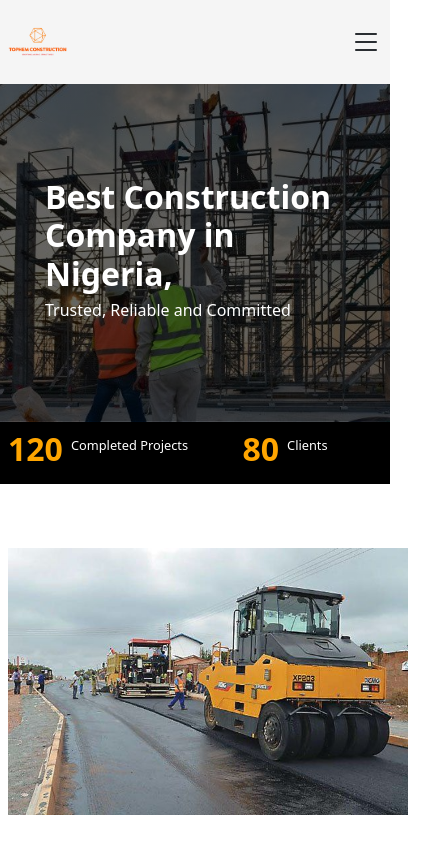
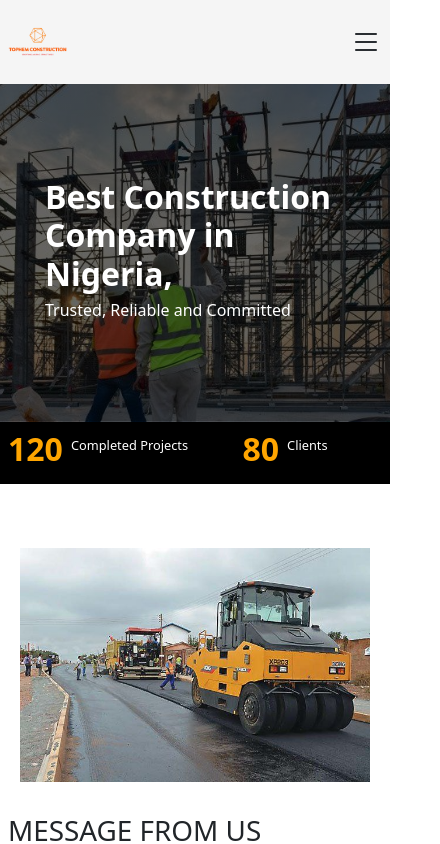
Before and after one commit to Funshito/Tophem-construction, a React (Vite) app in the folder tophem-construction/: page / in a window 390 px wide. Shown: the top 844 px of the page, 440 px wide, since content can reach past the window. Built offline with nearby package versions, Linux system fonts and the light colour scheme.

Commit message:
img adjustment

```diff
--- a/tophem-construction/src/App.css
+++ b/tophem-construction/src/App.css
@@ -281,8 +281,12 @@ a i{
     justify-content: center;
 
   }
+  .about .img{
+    width: 350px;
+    justify-self: center;
+  }
   .about div img{
-    width: 400px;
+    width: 100%;
     justify-self: center;
     margin-bottom: 2rem;
   }
--- a/tophem-construction/src/components/Home.tsx
+++ b/tophem-construction/src/components/Home.tsx
@@ -81,7 +81,7 @@ function Home() {
 
         {/* About section  */}
         <div className='about'>
-            <div ><img src={general} alt="" /></div>
+            <div className='img'><img src={general} alt="" /></div>
             <div>
                 <h1>MESSAGE FROM US</h1>
                 <p>Lorem, ipsum dolor sit amet consectetur adipisicing elit. Tenetur, voluptatum fugit dolorum aspernatur ducimus omnis illum itaque aperiam deleniti dolorem. Voluptas perferendis a deserunt id possimus. Consectetur voluptatum consequuntur obcaecati?
```
